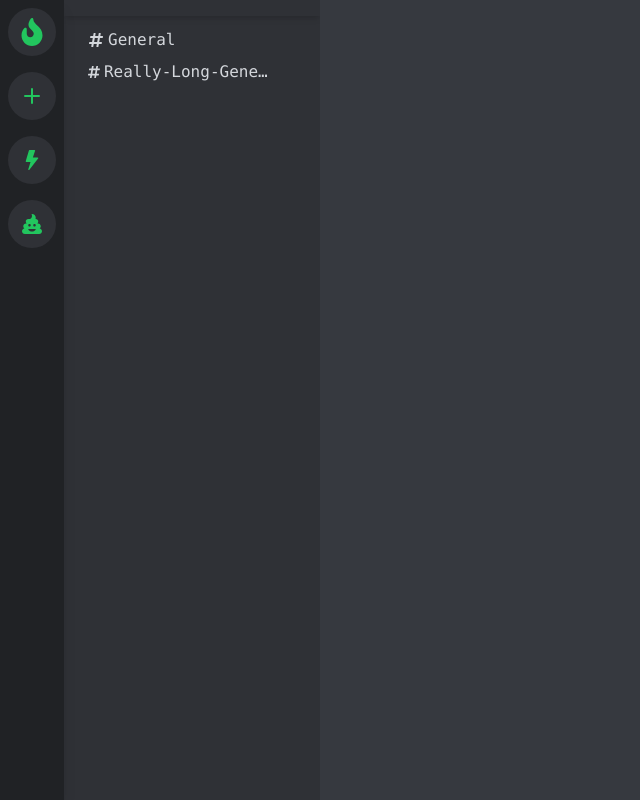
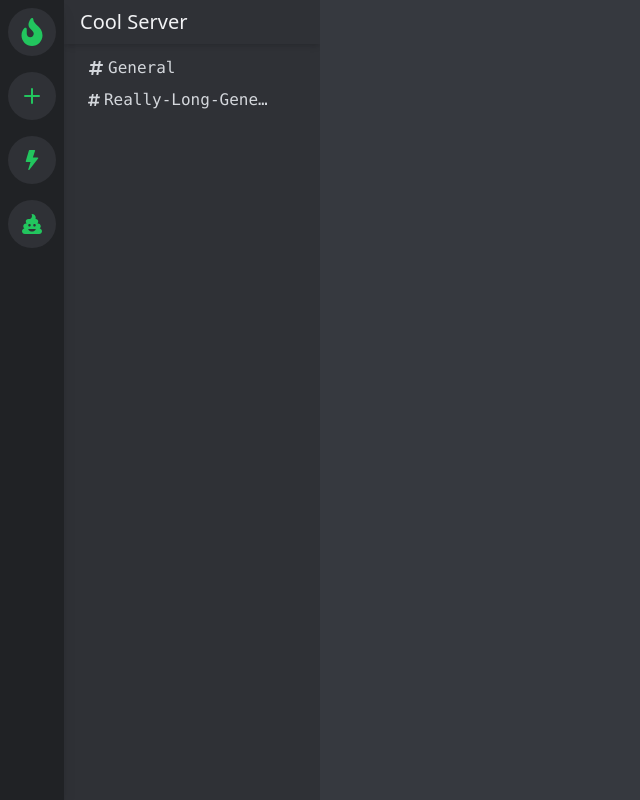
Before and after one commit to Matthew-Bowman/TailwindCSS-Tutorial, a React (Create React App) app in the folder tutorial/: page / in a window 1280 px wide. Shown: the whole page, without its empty margins (0-640 px from the left). Built offline with nearby package versions, Linux system fonts and the light colour scheme.

Commit message:
Updated Content Bar

```diff
--- a/tutorial/src/ContentBar.js
+++ b/tutorial/src/ContentBar.js
@@ -9,7 +9,7 @@ const ContentBar = () => {
                         select-none
                         bg-gray-800 text-white
                         overflow-y-scroll scrollbar-none">
-            <TopBar bg={"gray-800"}/>
+            <TopBar bg="800" ug="900" heading="Cool Server"/>
             <div className="px-2">
                 {/* <h2 className="ml-2 mt-8 mb-4 text-xl">Channels</h2> */}
                 <div className="flex flex-col h-fit">
```
